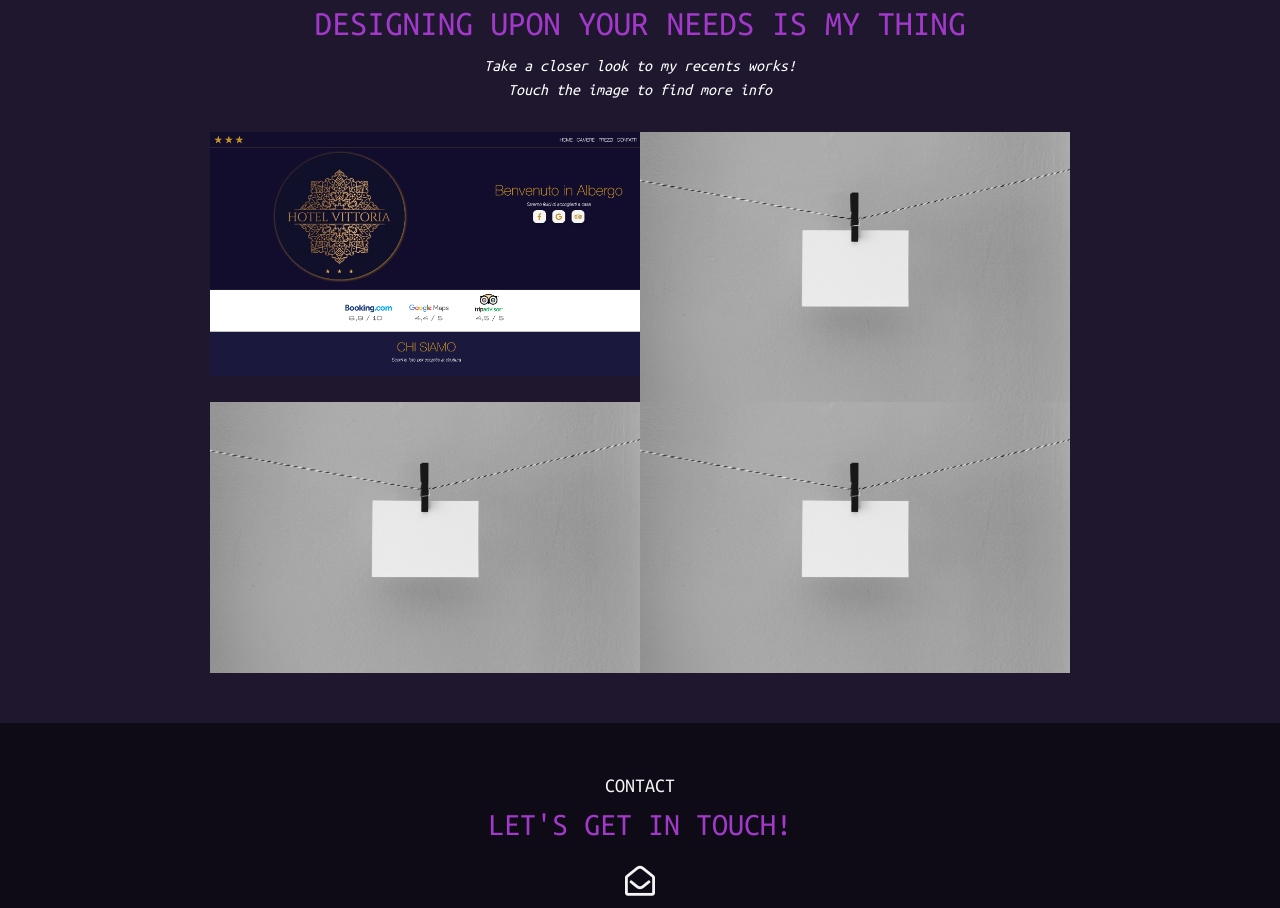
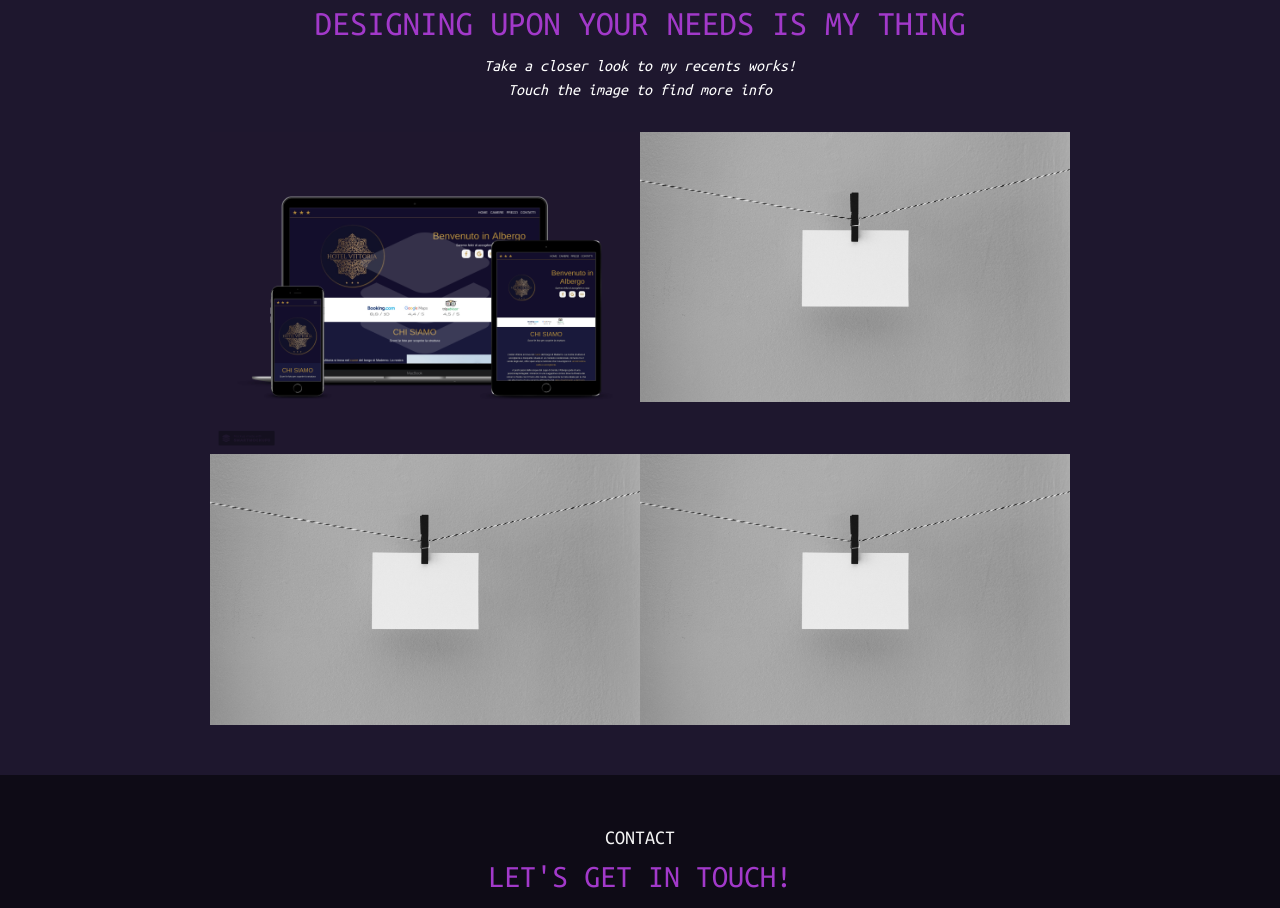
Before and after one commit to Easaaa/Portfolio-2020, a website: page index.html in a window 1280 px wide. Shown: the part 1992-2900 px from the top of the page. Drawn offline with nearby package versions, Linux system fonts and the light colour scheme.

Commit message:
change picture hotel project

```diff
--- a/index.html
+++ b/index.html
@@ -123,7 +123,7 @@
     </div>
       <div class="ptf-project">
         <div class="inner imgCont">
-            <img src="images/hotelvittoria-web.png" alt="" class="images img-fluid mx-auto d-block">
+            <img src="images/vittoria-project.jpg" alt="" class="images img-fluid mx-auto d-block">
             <div class="overlay overlayLeft">
                <div class="text-project">
                   <h5>HOTEL VITTORIA</h5>
```
Also changed, not shown: images/vittoria-project.jpg (added).
